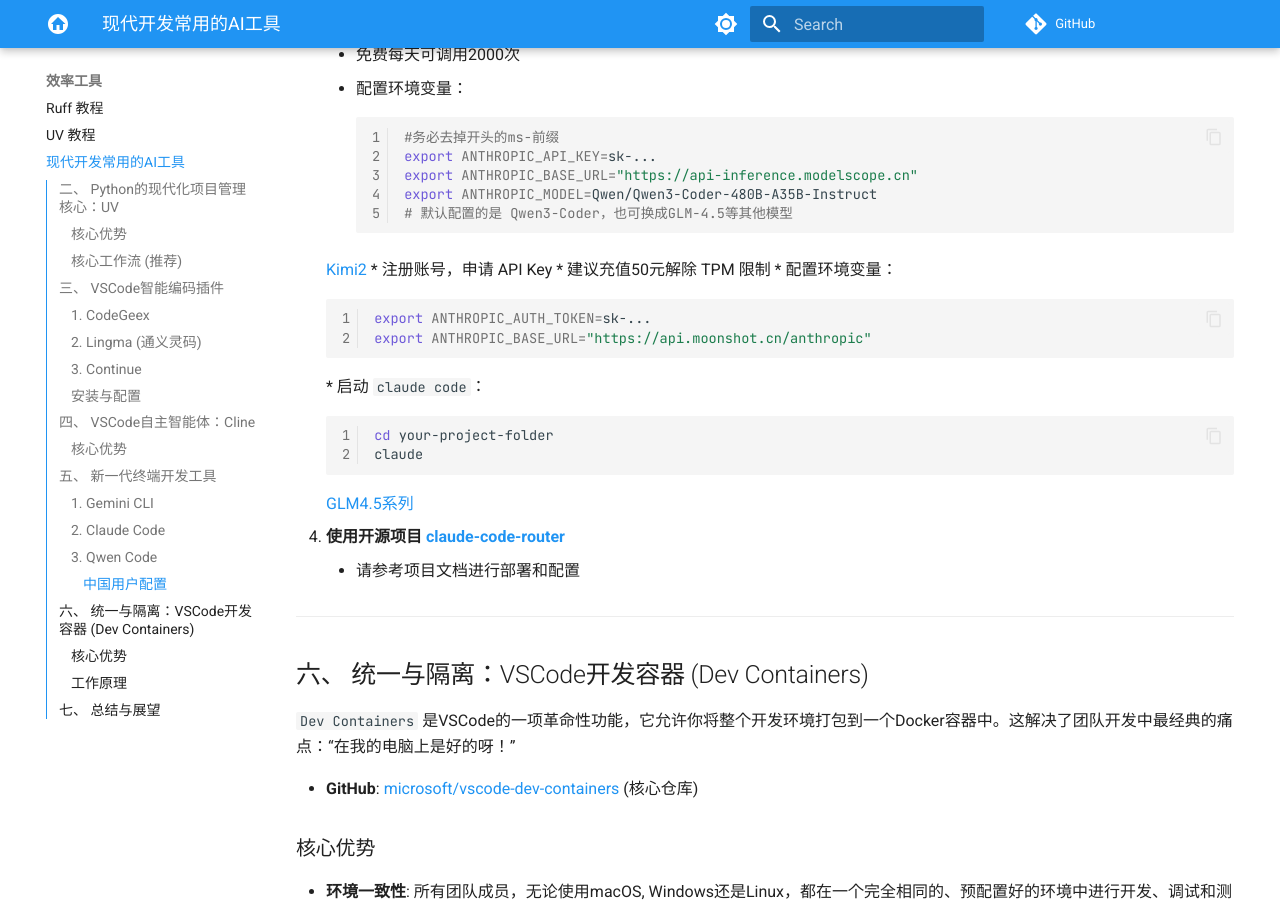
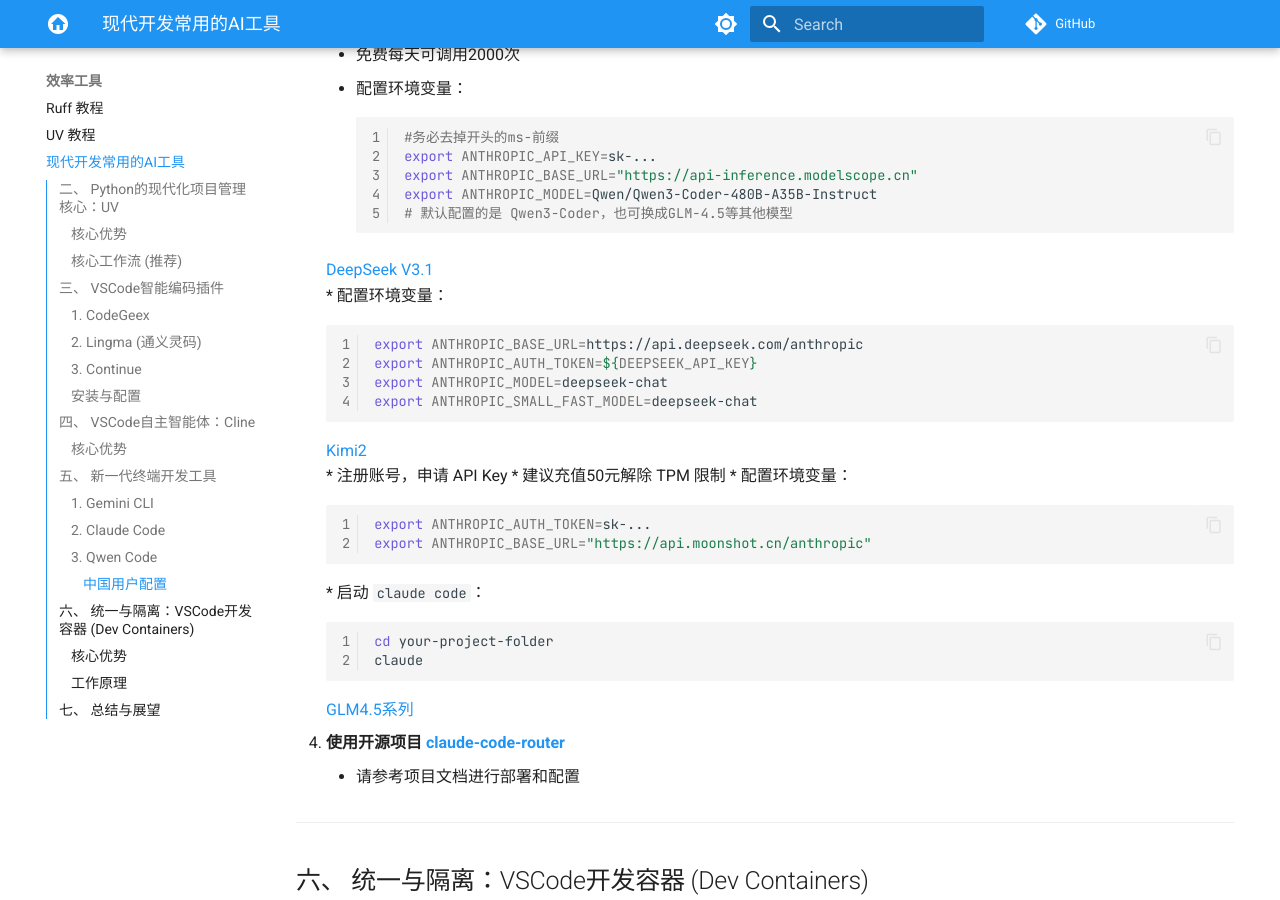
Before and after one commit to LiuCH4NG/LiuCH4NG.github.io, an MkDocs documentation site: the page built from docs/tech/AI_tools.md, in a window 1280 px wide and 900 px high, scrolled down 5451 px. Built offline with MkDocs 1.6.1 and Material for MkDocs 9.7.7, drawn with Linux system fonts in a browser that asks for light colours; comment, search, counter and statistics services are not loaded.

Commit message:
docs(tech): 更新 AI 工具链文档
- 修正 ModelScope 链接
- 新增 DeepSeek V3.1 配置指南
- 更新 Kimi2 链接

````diff
--- a/docs/tech/AI_tools.md
+++ b/docs/tech/AI_tools.md
@@ -231,6 +231,15 @@
         # 默认配置的是 Qwen3-Coder，也可换成GLM-4.5等其他模型
         ```
 
+    [DeepSeek V3.1](https://api-docs.deepseek.com/zh-cn/guides/anthropic_api)
+    *   配置环境变量：
+        ```bash
+        export ANTHROPIC_BASE_URL=https://api.deepseek.com/anthropic
+        export ANTHROPIC_AUTH_TOKEN=${DEEPSEEK_API_KEY}
+        export ANTHROPIC_MODEL=deepseek-chat
+        export ANTHROPIC_SMALL_FAST_MODEL=deepseek-chat
+        ```
+
 
     [Kimi2](https://platform.moonshot.cn/console/api-key)
     *   注册账号，申请 API Key
````
